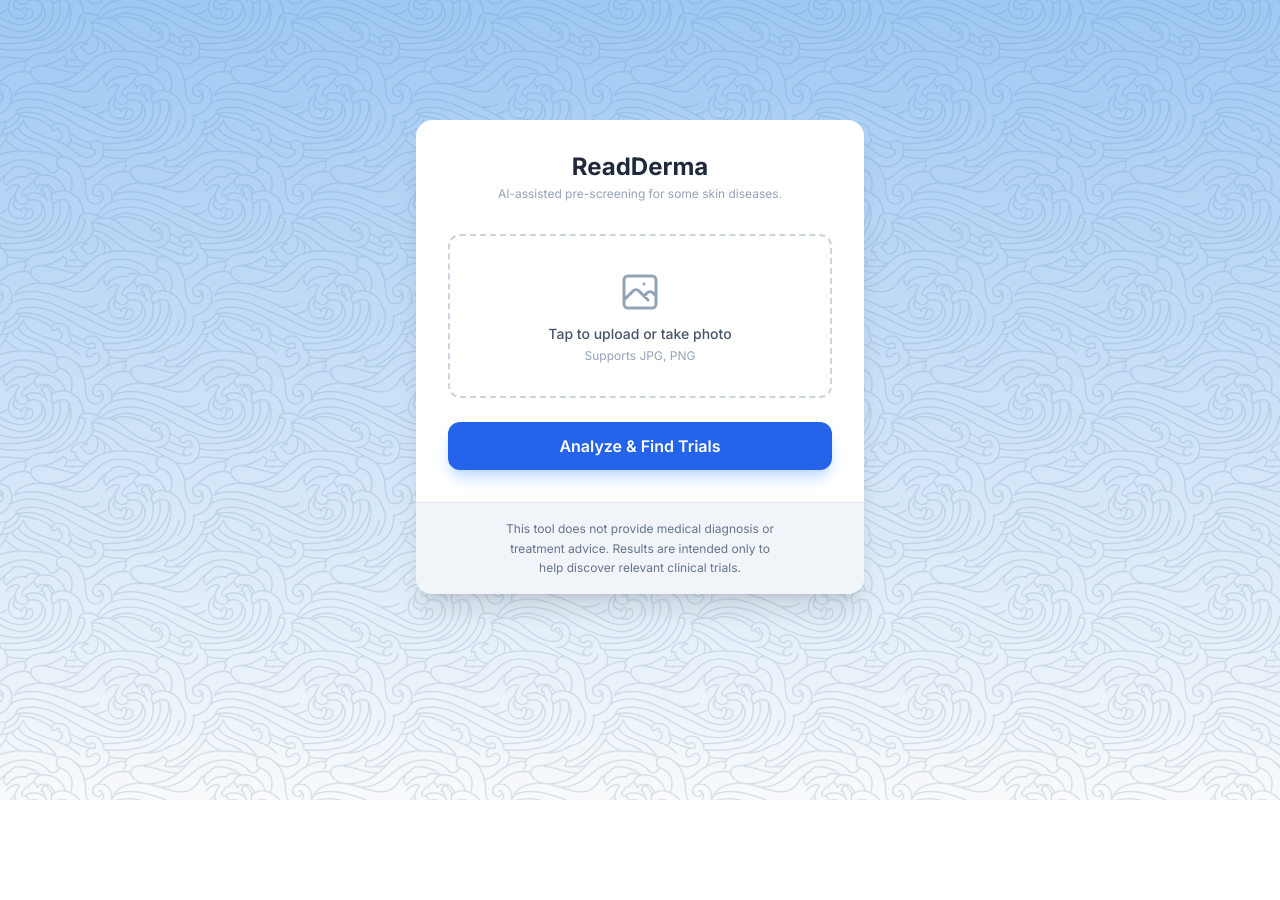
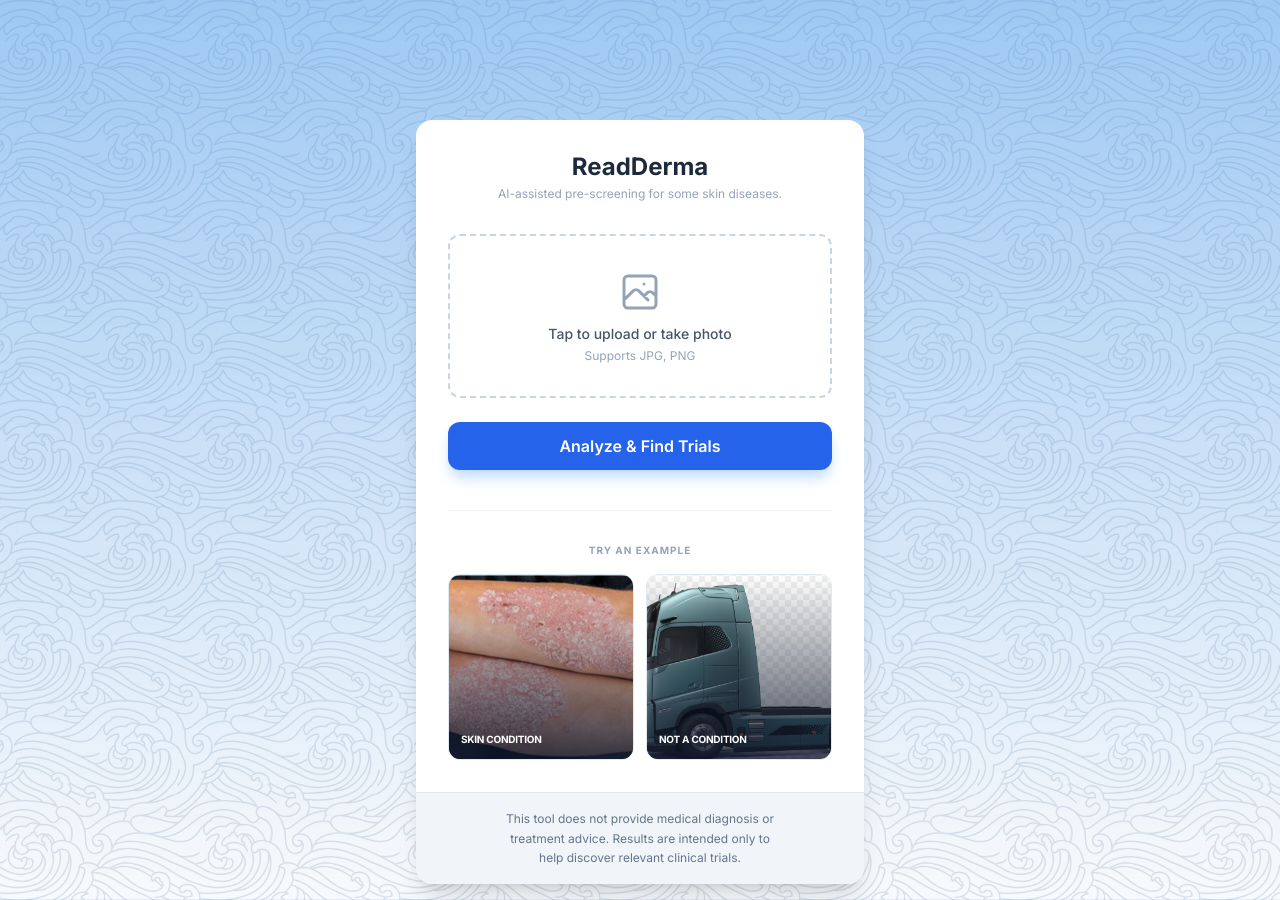
Before and after one commit to ilhamije/readderma, a FastAPI app: page / in a window 1280 px wide. Before the commit the page ends 800 px from the top, so only its background shows below. Run offline with FastAPI, Linux system fonts and the light colour scheme; some libraries are stand-ins or nearby versions.

Commit message:
add demo images

```diff
--- a/docker-compose.yml
+++ b/docker-compose.yml
@@ -7,6 +7,8 @@ services:
       context: .
       dockerfile: Dockerfile
     restart: always
+    env_file:
+      - .env
     ports:
       - "8000:8000"
     environment:
--- a/templates/index.html
+++ b/templates/index.html
@@ -61,6 +61,32 @@
                     Analyze & Find Trials
                 </button>
             </form>
+
+            <div class="mt-10 border-t border-slate-100 pt-8">
+                <p class="text-[10px] font-bold text-slate-400 uppercase tracking-widest text-center mb-4">Try an
+                    example
+                </p>
+                <div class="grid grid-cols-2 gap-3">
+                    <button type="button" onclick="tryExample('/static/demo_skin.png')"
+                        class="group relative aspect-square rounded-xl overflow-hidden border border-slate-200 hover:border-blue-400 transition-all text-left">
+                        <img src="/static/demo_skin.png" alt="Skin Example" class="w-full h-full object-cover">
+                        <div
+                            class="absolute inset-0 bg-gradient-to-t from-slate-900/80 to-transparent flex items-end p-3">
+                            <span class="text-[10px] font-bold text-white uppercase tracking-tight">Skin
+                                Condition</span>
+                        </div>
+                    </button>
+                    <button type="button" onclick="tryExample('/static/demo_truck.png')"
+                        class="group relative aspect-square rounded-xl overflow-hidden border border-slate-200 hover:border-blue-400 transition-all text-left">
+                        <img src="/static/demo_truck.png" alt="Truck Example" class="w-full h-full object-cover">
+                        <div
+                            class="absolute inset-0 bg-gradient-to-t from-slate-900/80 to-transparent flex items-end p-3">
+                            <span class="text-[10px] font-bold text-white uppercase tracking-tight">Not a
+                                Condition</span>
+                        </div>
+                    </button>
+                </div>
+            </div>
         </div>
 
         <div class="bg-slate-100 p-4 text-center border-t border-slate-200">
@@ -89,6 +115,41 @@
             }
         }
 
+        async function tryExample(url) {
+            const btn = document.getElementById('submit-btn');
+            btn.disabled = true;
+            btn.innerHTML = `
+                <svg class="animate-spin -ml-1 mr-3 h-5 w-5 text-white inline-block" xmlns="http://www.w3.org/2000/svg" fill="none" viewBox="0 0 24 24">
+                    <circle class="opacity-25" cx="12" cy="12" r="10" stroke="currentColor" stroke-width="4"></circle>
+                    <path class="opacity-75" fill="currentColor" d="M4 12a8 8 0 018-8V0C5.373 0 0 5.373 0 12h4zm2 5.291A7.962 7.962 0 014 12H0c0 3.042 1.135 5.824 3 7.938l3-2.647z"></path>
+                </svg>
+                Processing...
+            `;
+
+            try {
+                const response = await fetch(url);
+                const blob = await response.blob();
+                const file = new File([blob], "example.png", { type: "image/png" });
+
+                // Using DataTransfer to programmatically set the file input
+                const dataTransfer = new DataTransfer();
+                dataTransfer.items.add(file);
+                document.getElementById('file').files = dataTransfer.files;
+
+                // Trigger preview
+                previewImage({ target: { files: [file] } });
+
+                // Small delay for visual feedback, then submit
+                setTimeout(() => {
+                    document.querySelector('form').submit();
+                }, 500);
+            } catch (error) {
+                console.error('Demo failed:', error);
+                btn.disabled = false;
+                btn.innerHTML = 'Analyze & Find Trials';
+            }
+        }
+
         document.querySelector('form').addEventListener('submit', function (e) {
             const btn = document.getElementById('submit-btn');
             // Don't disable immediately if form is invalid, but browser handles required checks
```
Also changed, not shown: static/demo_skin.png (added), static/demo_truck.png (added).
